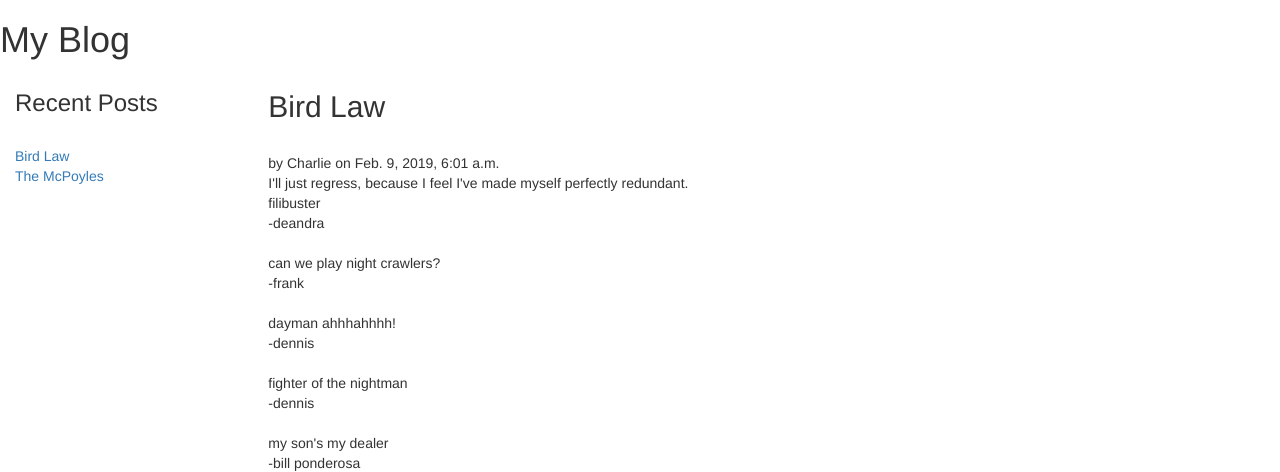
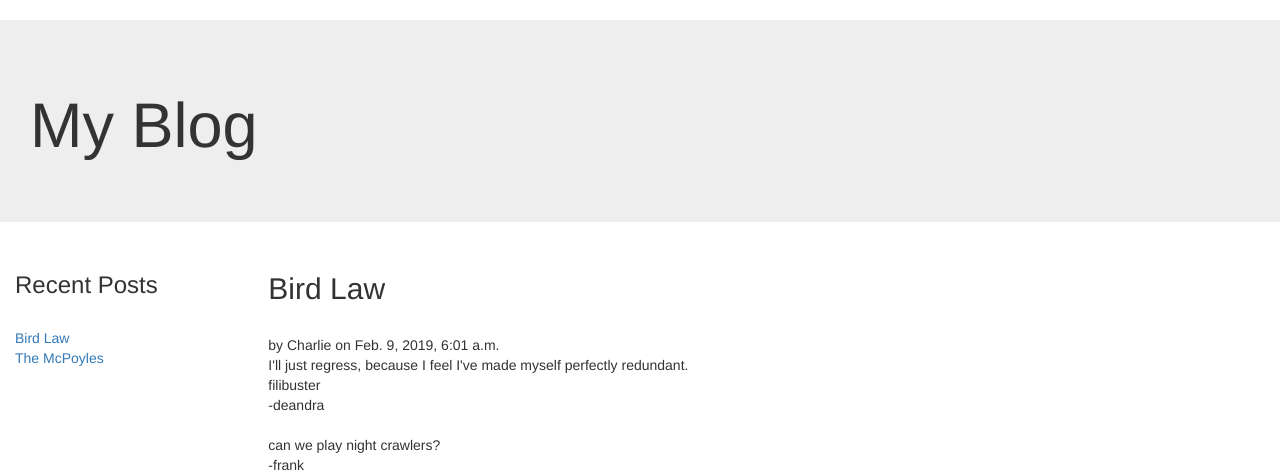
Before and after one commit to lamalla/blog-post, a Django app: page /blog/ in a window 1280 px wide. Shown: the top 472 px of the page. Run offline with Django 3.2, Linux system fonts and the light colour scheme; data comes from the database, SQL or seed files in the repository; some libraries are stand-ins or nearby versions.

Commit message:
adding basic styling

```diff
--- a/myblog/myblog/templates/blog_page.html
+++ b/myblog/myblog/templates/blog_page.html
@@ -26,7 +26,11 @@
 </head>
 
 <body>
-  <h1> My Blog</h1>
+  <div class="jumbotron jumbotron-fluid col-sm-12">
+  <div class="container">
+    <h1 class="display-4">My Blog</h1>
+  </div>
+</div>
 
   {% block content %}
   <div class="recent col-sm-2">
@@ -51,12 +55,14 @@
       <button class= "btn btn-primary" type="button" id= "new_comm_{{post.id}}" onclick="showForm({{post.id}})">Add Comment</button>
 
       <form action="" style="visibility: hidden; display: none;" id={{post.id}}>
+        <div class="form-group">
           {% csrf_token %}
           <p><label for="id_author">Name:</label> <input type="text" name="author" maxlength="200" required="" id="id_author_{{post.id}}" ></p>
           <p><label for="id_text">Comment:</label> <textarea name="text" cols="40" rows="10" required="" id="id_text_{{post.id}}"></textarea></p>
           <button class="sub btn btn-primary" type="button" >Post Comment</button>
           <!--<button type="button" onclick="hideForm({{post.id}})">X</button>-->
           <a href=''><i class="material-icons" onclick="hideForm({{post.id}})">close</i></a>
+        <div>
       </form>
 
     </li>
```
